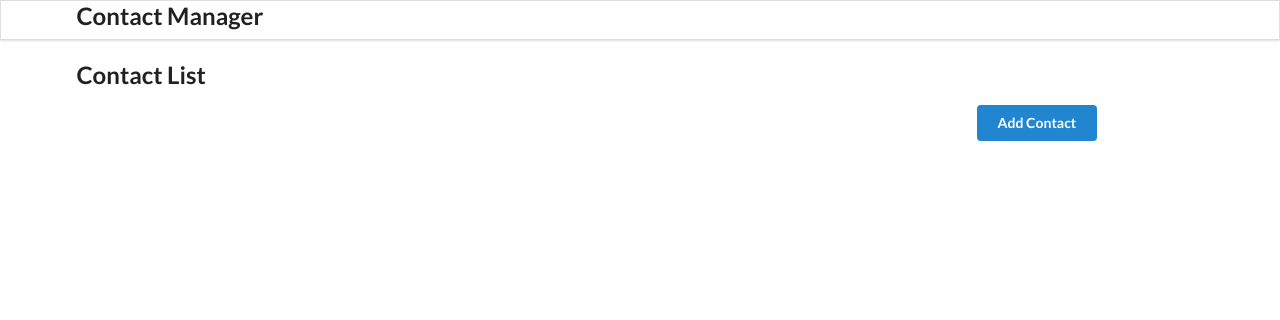
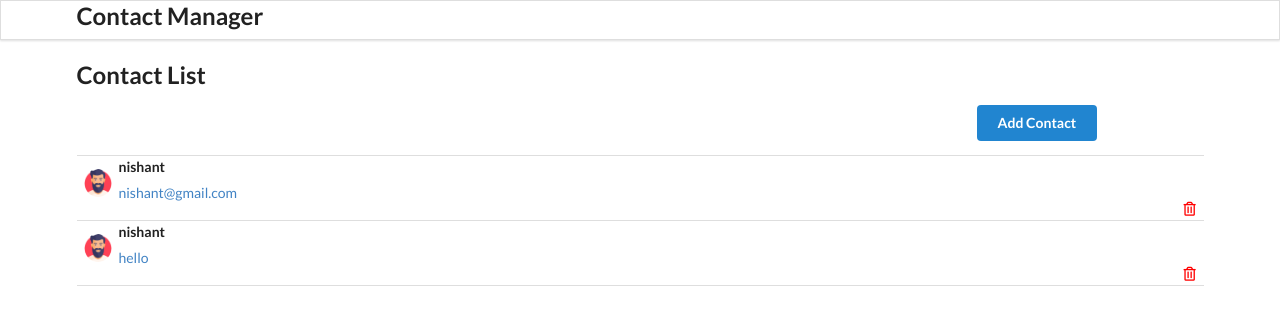
Before and after one commit to ngofficial99/contact-app-react, a React (Create React App) app: page / in a window 1280 px wide. Shown: the top 320 px of the page. Built offline with nearby package versions, Linux system fonts and the light colour scheme; data requests are answered from the project's data file.

Commit message:
fetching contacts from the api

```diff
--- a/package.json
+++ b/package.json
@@ -6,6 +6,7 @@
     "@testing-library/jest-dom": "^5.17.0",
     "@testing-library/react": "^13.4.0",
     "@testing-library/user-event": "^13.5.0",
+    "axios": "^1.7.2",
     "json-server": "^1.0.0-beta.1",
     "react": "^18.3.1",
     "react-dom": "^18.3.1",
--- /dev/null
+++ b/src/api/contacts.js
@@ -0,0 +1,8 @@
+import axios from "axios";
+
+
+
+export default axios.create({
+    baseURL:"http://localhost:3006/",
+
+})
--- a/src/components/App.js
+++ b/src/components/App.js
@@ -7,10 +7,17 @@ import Header from "./Header";
 import AddContact from "./AddContact";
 import ContactList from "./ContactList";
 import ContactDetail from "./ContactDetail";
+import api from "../api/contacts"
 
 function App() {
   const LOCAL_STORAGE_KEY = "contacts";
   const [contacts, setContacts] = useState([]);
+
+  //RetriveContacts
+  const retrieveContacts = async () => {
+    const response = await api.get("/contacts")
+    return response.data
+  }
 
   const addContactHandler = (contact) => {
     console.log(contact);
@@ -25,8 +32,13 @@ function App() {
   };
 
   useEffect(() => {
-    const retriveContacts = JSON.parse(localStorage.getItem(LOCAL_STORAGE_KEY));
-    if (retriveContacts) setContacts(retriveContacts);
+    // const retriveContacts = JSON.parse(localStorage.getItem(LOCAL_STORAGE_KEY));
+    // if (retriveContacts) setContacts(retriveContacts);
+    const getAllContacts = async () => {
+      const allContacts = await retrieveContacts();
+      if(allContacts) setContacts(allContacts)
+    }
+    getAllContacts()
   }, []);
 
   useEffect(() => {
```
Also changed, not shown: 1 other file (tests, documents, lock files or other folders).
